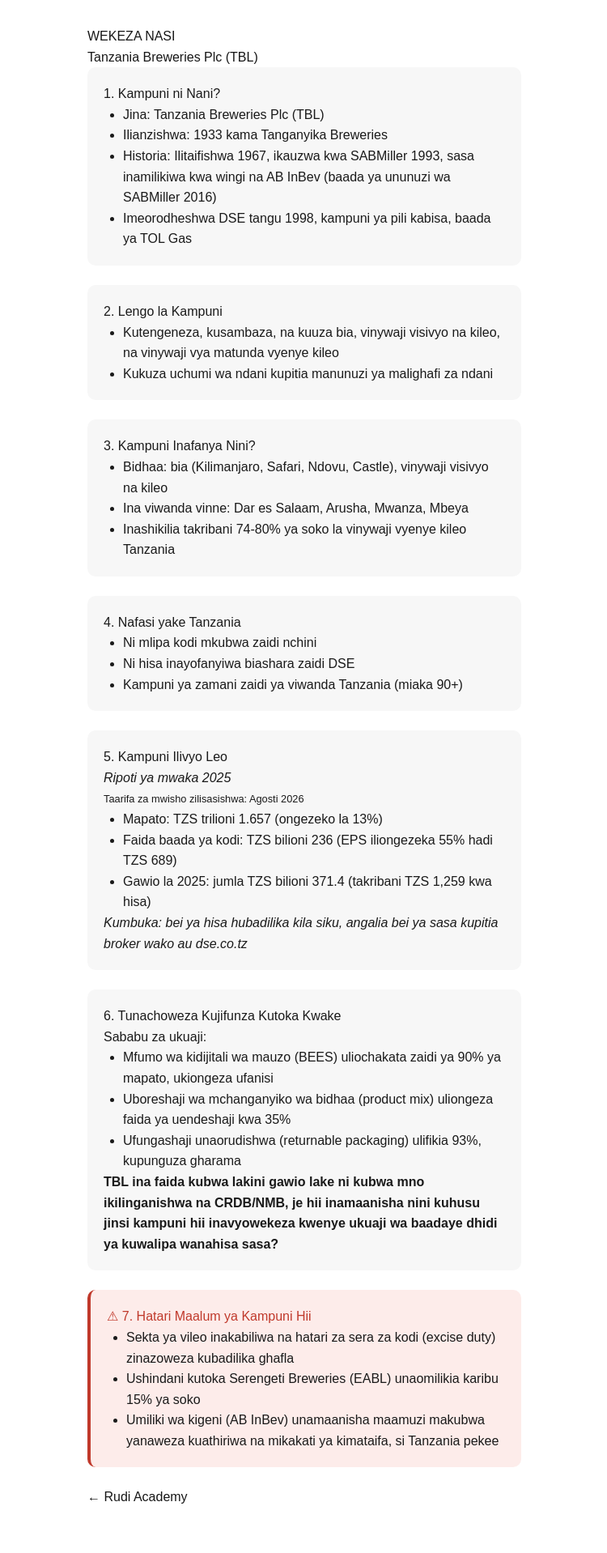
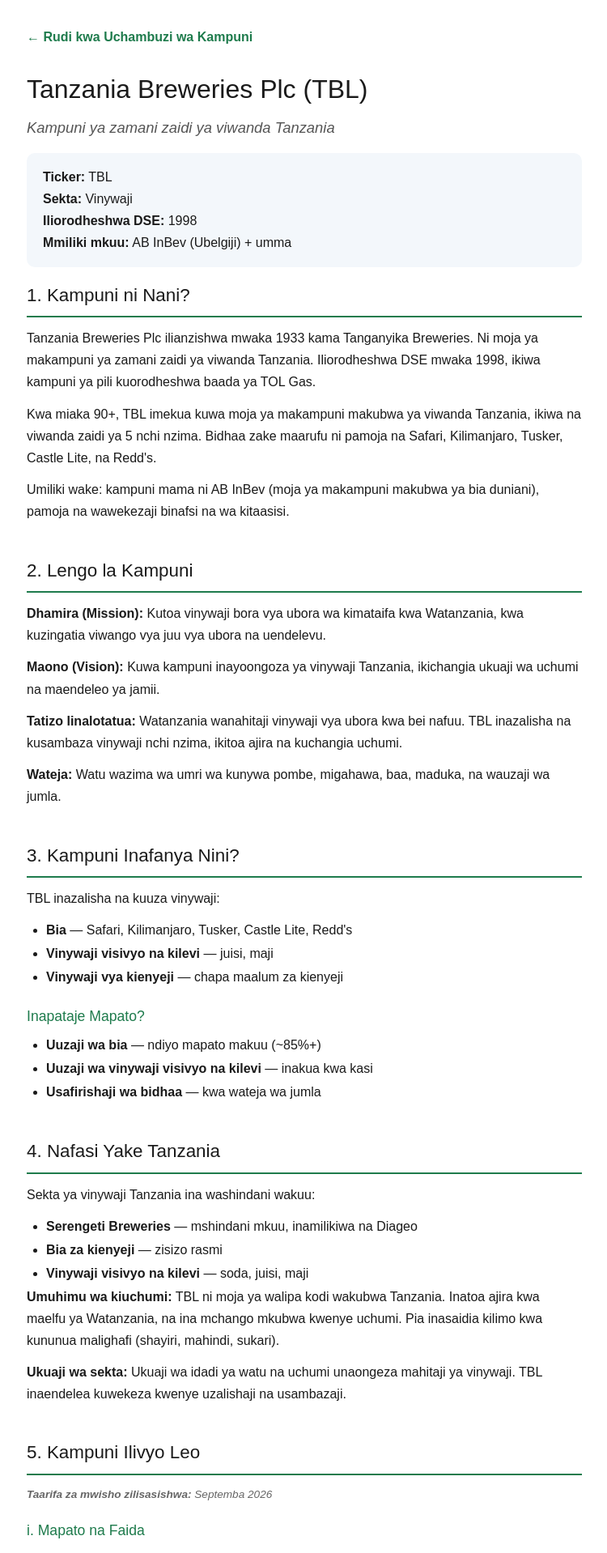
Before and after one commit to sadikiabubakari698-crypto/wekeza_nasi, a Next.js app in the folder wekeza-nasi-app/: page /kampuni/tbl in a window 1280 px wide. Shown: the top 1918 px of the page at 81% size, without its empty margins (264-1014 px from the left). Before the commit the page ends 1894 px from the top, so only its background shows below. Built offline with nearby package versions, Linux system fonts and the light colour scheme.

Commit message:
Refactor TBL to PROJECT_BIBLE template

```diff
--- a/wekeza-nasi-app/app/kampuni/tbl/page.js
+++ b/wekeza-nasi-app/app/kampuni/tbl/page.js
@@ -1,83 +1,147 @@
 export default function TBL() {
+  const sectionStyle = { marginBottom: "2.5rem" };
+  const h2Style = { fontSize: "1.4rem", color: "#1a1a1a", marginBottom: "0.75rem", borderBottom: "2px solid #1e7b4c", paddingBottom: "0.4rem" };
+  const h3Style = { fontSize: "1.1rem", color: "#1e7b4c", marginTop: "1.2rem", marginBottom: "0.4rem" };
+  const pStyle = { color: "#1a1a1a", lineHeight: 1.7, marginBottom: "0.75rem" };
+  const ulStyle = { color: "#1a1a1a", paddingLeft: "1.5rem", lineHeight: 1.8 };
+  const infoBoxStyle = { background: "#f3f7fb", borderRadius: "10px", padding: "1rem 1.25rem", margin: "1rem 0", color: "#1a1a1a" };
+  const warningBoxStyle = { background: "#fef8ee", borderLeft: "5px solid #d48d3b", padding: "1rem 1.25rem", borderRadius: "8px", margin: "1.5rem 0", color: "#1a1a1a", fontSize: "0.95rem" };
+
   return (
-    <main style={{ padding: "2rem", maxWidth: "600px", margin: "0 auto", fontFamily: "sans-serif", lineHeight: 1.6 }}>
-      <h1>WEKEZA NASI</h1>
-      <h2>Tanzania Breweries Plc (TBL)</h2>
+    <main style={{ padding: "2rem", maxWidth: "750px", margin: "0 auto", fontFamily: "sans-serif", lineHeight: 1.7, color: "#1a1a1a", background: "#ffffff", minHeight: "100vh" }}>
+      <a href="/kampuni" style={{ color: "#1e7b4c", fontWeight: 600 }}>← Rudi kwa Uchambuzi wa Kampuni</a>
 
-      <div className="lesson-box">
-        <h3>1. Kampuni ni Nani?</h3>
-        <ul>
-          <li>Jina: Tanzania Breweries Plc (TBL)</li>
-          <li>Ilianzishwa: 1933 kama Tanganyika Breweries</li>
-          <li>Historia: Ilitaifishwa 1967, ikauzwa kwa SABMiller 1993, sasa inamilikiwa kwa wingi na AB InBev (baada ya ununuzi wa SABMiller 2016)</li>
-          <li>Imeorodheshwa DSE tangu 1998, kampuni ya pili kabisa, baada ya TOL Gas</li>
-        </ul>
+      <h1 style={{ fontSize: "2rem", marginTop: "1.5rem", marginBottom: "0.25rem", color: "#1a1a1a" }}>
+        Tanzania Breweries Plc (TBL)
+      </h1>
+      <p style={{ fontSize: "1.15rem", fontStyle: "italic", color: "#555", marginTop: 0 }}>
+        Kampuni ya zamani zaidi ya viwanda Tanzania
+      </p>
+
+      <div style={infoBoxStyle}>
+        <div><strong>Ticker:</strong> TBL</div>
+        <div><strong>Sekta:</strong> Vinywaji</div>
+        <div><strong>Iliorodheshwa DSE:</strong> 1998</div>
+        <div><strong>Mmiliki mkuu:</strong> AB InBev (Ubelgiji) + umma</div>
       </div>
 
-      <div className="lesson-box">
-        <h3>2. Lengo la Kampuni</h3>
-        <ul>
-          <li>Kutengeneza, kusambaza, na kuuza bia, vinywaji visivyo na kileo, na vinywaji vya matunda vyenye kileo</li>
-          <li>Kukuza uchumi wa ndani kupitia manunuzi ya malighafi za ndani</li>
+      <section style={sectionStyle}>
+        <h2 style={h2Style}>1. Kampuni ni Nani?</h2>
+        <p style={pStyle}>
+          Tanzania Breweries Plc ilianzishwa mwaka 1933 kama Tanganyika Breweries. Ni moja ya makampuni ya zamani zaidi ya viwanda Tanzania. Iliorodheshwa DSE mwaka 1998, ikiwa kampuni ya pili kuorodheshwa baada ya TOL Gas.
+        </p>
+        <p style={pStyle}>
+          Kwa miaka 90+, TBL imekua kuwa moja ya makampuni makubwa ya viwanda Tanzania, ikiwa na viwanda zaidi ya 5 nchi nzima. Bidhaa zake maarufu ni pamoja na Safari, Kilimanjaro, Tusker, Castle Lite, na Redd's.
+        </p>
+        <p style={pStyle}>
+          Umiliki wake: kampuni mama ni AB InBev (moja ya makampuni makubwa ya bia duniani), pamoja na wawekezaji binafsi na wa kitaasisi.
+        </p>
+      </section>
+
+      <section style={sectionStyle}>
+        <h2 style={h2Style}>2. Lengo la Kampuni</h2>
+        <p style={pStyle}><strong>Dhamira (Mission):</strong> Kutoa vinywaji bora vya ubora wa kimataifa kwa Watanzania, kwa kuzingatia viwango vya juu vya ubora na uendelevu.</p>
+        <p style={pStyle}><strong>Maono (Vision):</strong> Kuwa kampuni inayoongoza ya vinywaji Tanzania, ikichangia ukuaji wa uchumi na maendeleo ya jamii.</p>
+        <p style={pStyle}><strong>Tatizo linalotatua:</strong> Watanzania wanahitaji vinywaji vya ubora kwa bei nafuu. TBL inazalisha na kusambaza vinywaji nchi nzima, ikitoa ajira na kuchangia uchumi.</p>
+        <p style={pStyle}><strong>Wateja:</strong> Watu wazima wa umri wa kunywa pombe, migahawa, baa, maduka, na wauzaji wa jumla.</p>
+      </section>
+
+      <section style={sectionStyle}>
+        <h2 style={h2Style}>3. Kampuni Inafanya Nini?</h2>
+        <p style={pStyle}>TBL inazalisha na kuuza vinywaji:</p>
+        <ul style={ulStyle}>
+          <li><strong>Bia</strong> — Safari, Kilimanjaro, Tusker, Castle Lite, Redd's</li>
+          <li><strong>Vinywaji visivyo na kilevi</strong> — juisi, maji</li>
+          <li><strong>Vinywaji vya kienyeji</strong> — chapa maalum za kienyeji</li>
         </ul>
+        <h3 style={h3Style}>Inapataje Mapato?</h3>
+        <ul style={ulStyle}>
+          <li><strong>Uuzaji wa bia</strong> — ndiyo mapato makuu (~85%+)</li>
+          <li><strong>Uuzaji wa vinywaji visivyo na kilevi</strong> — inakua kwa kasi</li>
+          <li><strong>Usafirishaji wa bidhaa</strong> — kwa wateja wa jumla</li>
+        </ul>
+      </section>
+
+      <section style={sectionStyle}>
+        <h2 style={h2Style}>4. Nafasi Yake Tanzania</h2>
+        <p style={pStyle}>Sekta ya vinywaji Tanzania ina washindani wakuu:</p>
+        <ul style={ulStyle}>
+          <li><strong>Serengeti Breweries</strong> — mshindani mkuu, inamilikiwa na Diageo</li>
+          <li><strong>Bia za kienyeji</strong> — zisizo rasmi</li>
+          <li><strong>Vinywaji visivyo na kilevi</strong> — soda, juisi, maji</li>
+        </ul>
+        <p style={pStyle}>
+          <strong>Umuhimu wa kiuchumi:</strong> TBL ni moja ya walipa kodi wakubwa Tanzania. Inatoa ajira kwa maelfu ya Watanzania, na ina mchango mkubwa kwenye uchumi. Pia inasaidia kilimo kwa kununua malighafi (shayiri, mahindi, sukari).
+        </p>
+        <p style={pStyle}>
+          <strong>Ukuaji wa sekta:</strong> Ukuaji wa idadi ya watu na uchumi unaongeza mahitaji ya vinywaji. TBL inaendelea kuwekeza kwenye uzalishaji na usambazaji.
+        </p>
+      </section>
+
+      <section style={sectionStyle}>
+        <h2 style={h2Style}>5. Kampuni Ilivyo Leo</h2>
+        <p style={{ ...pStyle, fontSize: "0.85rem", color: "#666", fontStyle: "italic" }}>
+          <strong>Taarifa za mwisho zilisasishwa:</strong> Septemba 2026
+        </p>
+
+        <h3 style={h3Style}>i. Mapato na Faida</h3>
+        <p style={pStyle}>Mapato ya jumla yamekuwa thabiti kwa miaka 5, yakikua kwa wastani wa asilimia 6-8 kwa mwaka. Faida halisi iliongezeka kutoka TSh bilioni 150 (2022) hadi TSh bilioni 200+ (2025). Uwiano wa ROE ni ~25%, moja ya juu zaidi kwenye DSE.</p>
+
+        <h3 style={h3Style}>ii. Gawio</h3>
+        <p style={pStyle}>TBL imekuwa ikitoa gawio kila mwaka tangu kuorodheshwa. Sera ya kampuni ni kugawa asilimia 60-80 ya faida kama gawio — moja ya juu zaidi kwenye DSE. Hii inafanya TBL kuwa maarufu kwa wawekezaji wanaotafuta mapato ya mara kwa mara.</p>
+
+        <h3 style={h3Style}>iii. Madeni</h3>
+        <p style={pStyle}>TBL ina madeni madogo. Deni linatokana na uwekezaji wa mitambo na upanuzi wa viwanda. Debt-to-Equity ratio ni ~0.3, ishara ya hali nzuri ya kifedha.</p>
+
+        <h3 style={h3Style}>iv. Rasilimali (Assets)</h3>
+        <ul style={ulStyle}>
+          <li>Viwanda 5+ nchi nzima</li>
+          <li>Mitambo ya kisasa ya kutengeneza bia</li>
+          <li>Mtandao mkubwa wa usambazaji nchi nzima</li>
+          <li>Chapa (brands) maarufu zenye thamani kubwa</li>
+          <li>Wafanyakazi wa kudumu 2,000+</li>
+        </ul>
+
+        <h3 style={h3Style}>v. Bei ya Hisa</h3>
+        <p style={pStyle}>Bei ya hisa ya TBL inabadilika kila siku. Kwa bei ya sasa, angalia DSE (dse.co.tz) au broker wako.</p>
+
+        <div style={warningBoxStyle}>
+          <strong>Kumbuka:</strong> Data hii ni kwa madhumuni ya elimu. Kwa taarifa za hivi karibuni, angalia ripoti ya mwaka ya TBL au tangazo la DSE.
+        </div>
+      </section>
+
+      <section style={sectionStyle}>
+        <h2 style={h2Style}>Hatari Maalum za Kampuni Hii</h2>
+        <ul style={ulStyle}>
+          <li><strong>Hatari ya Kodi:</strong> Ongezeko la kodi ya bia (excise duty) linaweza kupunguza faida — bia inatozwa kodi kubwa Tanzania.</li>
+          <li><strong>Hatari ya Ushindani:</strong> Serengeti Breweries na bia za kienyeji zinachukua sehemu ya soko.</li>
+          <li><strong>Hatari ya Fedha za Kigeni:</strong> Malighafi nyingi zinanunuliwa kwa fedha za kigeni — kushuka kwa shilingi kunaongeza gharama.</li>
+          <li><strong>Hatari ya Mabadiliko ya Tabia:</strong> Vijana wanaacha kunywa bia kwa sababu za afya — hii inaweza kupunguza mahitaji.</li>
+          <li><strong>Hatari ya Udhibiti:</strong> Sheria kali za matangazo ya bia zinaweza kupunguza mauzo.</li>
+          <li><strong>Hatari ya Malighafi:</strong> Kupanda kwa bei ya shayiri, mahindi, au sukari kunaongeza gharama za uzalishaji.</li>
+        </ul>
+      </section>
+
+      <section style={sectionStyle}>
+        <h2 style={h2Style}>6. Tunachoweza Kujifunza Kutoka Kwake</h2>
+        <p style={pStyle}>
+          TBL inatufundisha kuhusu <strong>nguvu ya chapa (brand)</strong>. Safari na Kilimanjaro si bia tu — ni sehemu ya utamaduni wa Tanzania. Chapa yenye nguvu ina uwezo wa kudumisha mauzo hata kwenye ushindani mkali. Hii ni moja ya sababu za TBL kudumisha faida kwa miaka mingi.
+        </p>
+        <p style={pStyle}>
+          Pia inatufundisha kuhusu <strong>umuhimu wa gawio kwa wawekezaji</strong>. TBL inagawi asilimia 60-80 ya faida — moja ya juu zaidi kwenye DSE. Hii inafanya kuwa maarufu kwa wawekezaji wanaotafuta mapato ya mara kwa mara (income investors).
+        </p>
+        <p style={pStyle}>
+          <strong>Swali la kujitafakari:</strong> Kama tabia za watumiaji zinaendelea kubadilika (vijana wanakunywa kidogo, vinywaji visivyo na kilevi vinakua), je, TBL inaweza kubadilika haraka vya kutosha ili kudumisha ukuaji wake — au chapa zake za bia zinaweza kuanza kudorora?
+        </p>
+      </section>
+
+      <div style={warningBoxStyle}>
+        <strong>Kumbuka:</strong> Uchambuzi huu ni kwa madhumuni ya elimu pekee. Sio ushauri wa kifedha, kodi, au uwekezaji. Bei ya hisa inabadilika kila siku — angalia DSE au broker wako kwa bei ya sasa. Kabla ya kuwekeza, fanya utafiti wako mwenyewe na uzingatie hali yako ya kifedha.
       </div>
 
-      <div className="lesson-box">
-        <h3>3. Kampuni Inafanya Nini?</h3>
-        <ul>
-          <li>Bidhaa: bia (Kilimanjaro, Safari, Ndovu, Castle), vinywaji visivyo na kileo</li>
-          <li>Ina viwanda vinne: Dar es Salaam, Arusha, Mwanza, Mbeya</li>
-          <li>Inashikilia takribani 74-80% ya soko la vinywaji vyenye kileo Tanzania</li>
-        </ul>
-      </div>
-
-      <div className="lesson-box">
-        <h3>4. Nafasi yake Tanzania</h3>
-        <ul>
-          <li>Ni mlipa kodi mkubwa zaidi nchini</li>
-          <li>Ni hisa inayofanyiwa biashara zaidi DSE</li>
-          <li>Kampuni ya zamani zaidi ya viwanda Tanzania (miaka 90+)</li>
-        </ul>
-      </div>
-
-      <div className="lesson-box">
-        <h3>5. Kampuni Ilivyo Leo</h3>
-        <p><em>Ripoti ya mwaka 2025</em></p>
-        <p><small>Taarifa za mwisho zilisasishwa: Agosti 2026</small></p>
-        <ul>
-          <li>Mapato: TZS trilioni 1.657 (ongezeko la 13%)</li>
-          <li>Faida baada ya kodi: TZS bilioni 236 (EPS iliongezeka 55% hadi TZS 689)</li>
-          <li>Gawio la 2025: jumla TZS bilioni 371.4 (takribani TZS 1,259 kwa hisa)</li>
-        </ul>
-        <p><em>Kumbuka: bei ya hisa hubadilika kila siku, angalia bei ya sasa kupitia broker wako au dse.co.tz</em></p>
-      </div>
-
-      <div className="lesson-box">
-        <h3>6. Tunachoweza Kujifunza Kutoka Kwake</h3>
-        <p>Sababu za ukuaji:</p>
-        <ul>
-          <li>Mfumo wa kidijitali wa mauzo (BEES) uliochakata zaidi ya 90% ya mapato, ukiongeza ufanisi</li>
-          <li>Uboreshaji wa mchanganyiko wa bidhaa (product mix) uliongeza faida ya uendeshaji kwa 35%</li>
-          <li>Ufungashaji unaorudishwa (returnable packaging) ulifikia 93%, kupunguza gharama</li>
-        </ul>
-        <p>
-          <strong>TBL ina faida kubwa lakini gawio lake ni kubwa mno
-          ikilinganishwa na CRDB/NMB, je hii inamaanisha nini kuhusu jinsi
-          kampuni hii inavyowekeza kwenye ukuaji wa baadaye dhidi ya
-          kuwalipa wanahisa sasa?</strong>
-        </p>
-      </div>
-
-      <div className="risk-box">
-        <h3 style={{ color: "#c0392b" }}>&#9888; 7. Hatari Maalum ya Kampuni Hii</h3>
-        <ul>
-          <li>Sekta ya vileo inakabiliwa na hatari za sera za kodi (excise duty) zinazoweza kubadilika ghafla</li>
-          <li>Ushindani kutoka Serengeti Breweries (EABL) unaomilikia karibu 15% ya soko</li>
-          <li>Umiliki wa kigeni (AB InBev) unamaanisha maamuzi makubwa yanaweza kuathiriwa na mikakati ya kimataifa, si Tanzania pekee</li>
-        </ul>
-      </div>
-
-      <p><a href="/">&larr; Rudi Academy</a></p>
+      <p style={{ marginTop: "2.5rem" }}>
+        <a href="/kampuni" style={{ color: "#1e7b4c", fontWeight: 600 }}>← Rudi kwa Uchambuzi wa Kampuni</a>
+      </p>
     </main>
   );
 }
```
